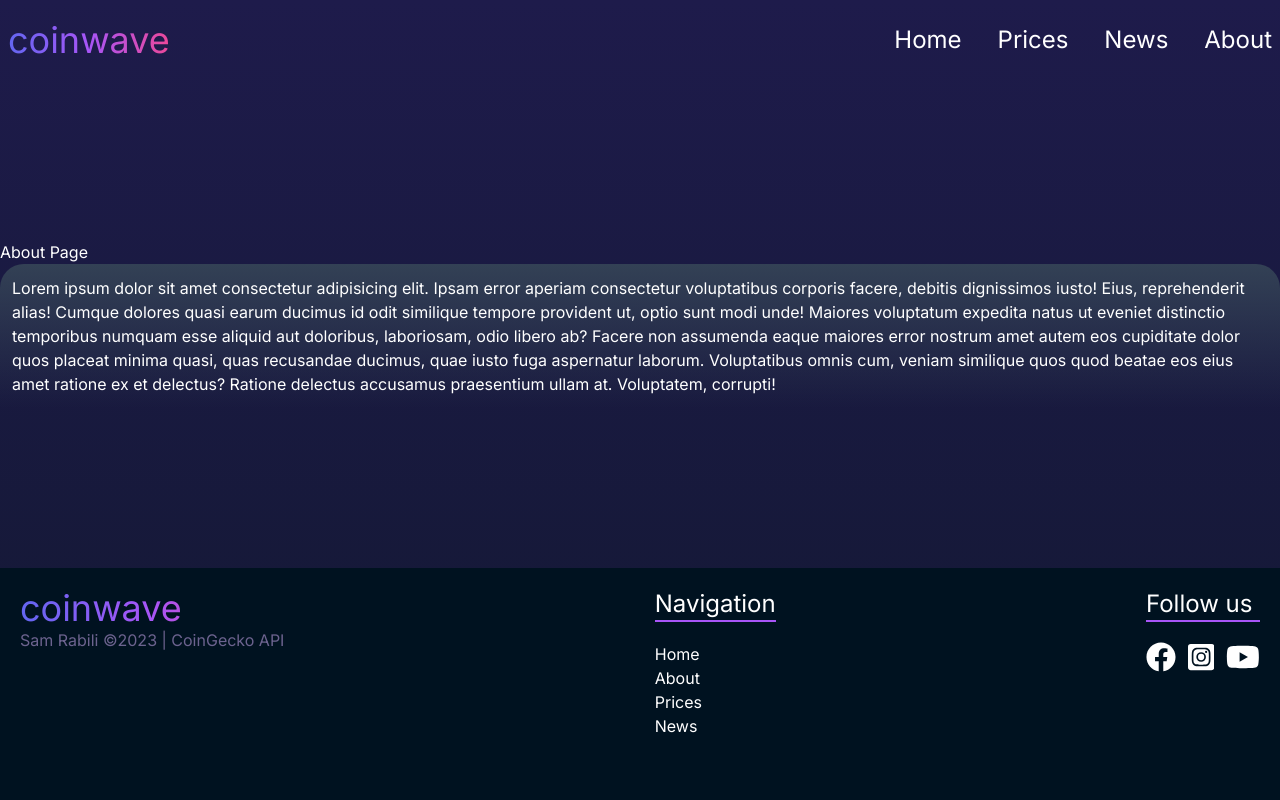
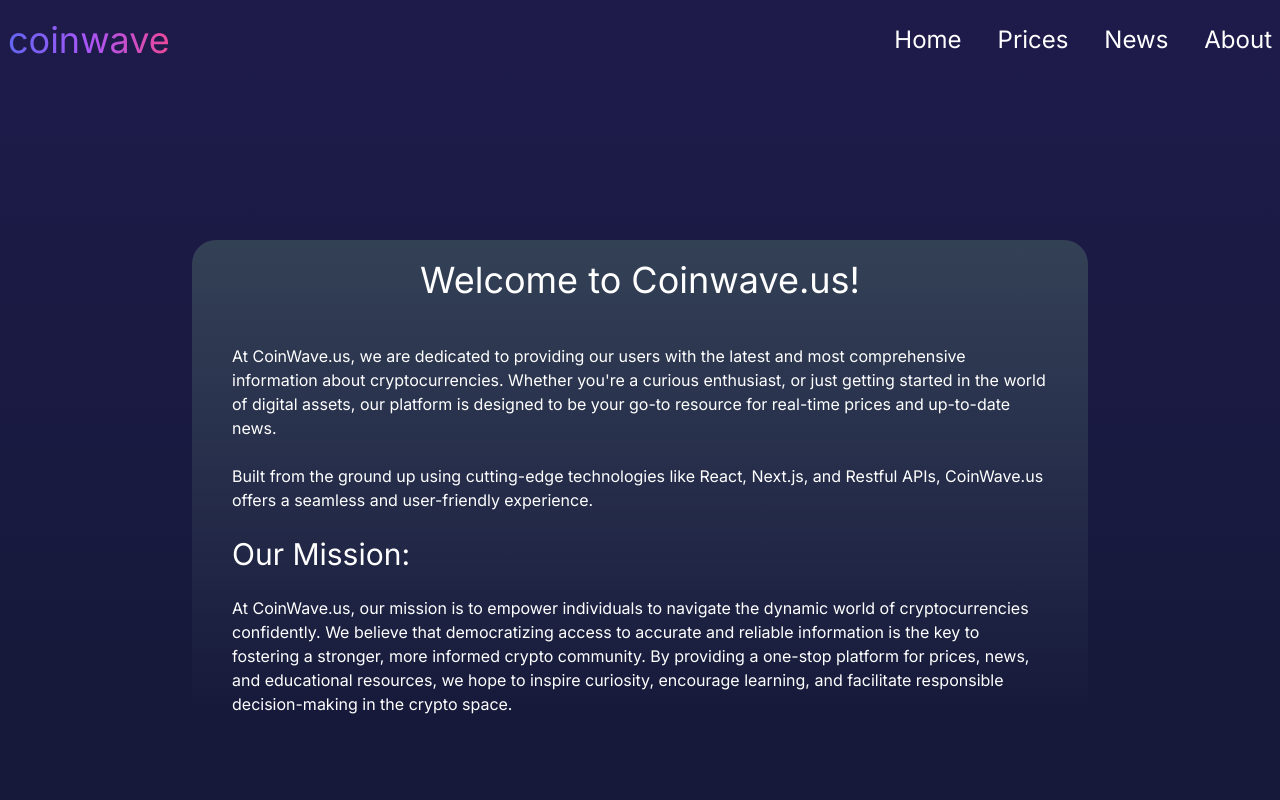
Before and after one commit to redmor/coinwave_nextjs, a Next.js app: page /about in a window 1280 px wide. Shown: the top 800 px of the page. Built offline with nearby package versions, Linux system fonts and the light colour scheme.

Commit message:
Added the About page

```diff
--- a/src/app/about/page.jsx
+++ b/src/app/about/page.jsx
@@ -1,12 +1,14 @@
 function About() {
   return (
-    <article className="max-w-7xl mx-4 xl:mx-auto my-40">
-      <div>About Page</div>
-      <section className=" bg-gradient-to-b from-slate-700 p-3 rounded-t-3xl ">
-          Lorem ipsum dolor sit amet consectetur adipisicing elit. Ipsam error aperiam consectetur voluptatibus corporis facere, debitis dignissimos iusto! Eius, reprehenderit alias! Cumque dolores quasi earum ducimus id odit similique tempore provident ut, optio sunt modi unde! Maiores voluptatum expedita natus ut eveniet distinctio temporibus numquam esse aliquid aut doloribus, laboriosam, odio libero ab? Facere non assumenda eaque maiores error nostrum amet autem eos cupiditate dolor quos placeat minima quasi, quas recusandae ducimus, quae iusto fuga aspernatur laborum. Voluptatibus omnis
-          cum, veniam similique quos quod beatae eos eius amet ratione ex et delectus? Ratione delectus accusamus praesentium ullam at. Voluptatem, corrupti!
-        </section>
+    <article className="max-w-4xl mx-4 xl:mx-auto my-40">
+      <section className=" bg-gradient-to-b from-slate-700 px-10 rounded-t-3xl ">
+        <h1 className="text-4xl text-center p-5">Welcome to Coinwave.us!</h1> <br />
+        <p>At CoinWave.us, we are dedicated to providing our users with the latest and most comprehensive information about cryptocurrencies. Whether you&apos;re a curious enthusiast, or just getting started in the world of digital assets, our platform is designed to be your go-to resource for real-time prices and up-to-date news.</p> <br />
+        <p>Built from the ground up using cutting-edge technologies like React, Next.js, and Restful APIs, CoinWave.us offers a seamless and user-friendly experience.</p><br />
+        <h1 className="text-3xl">Our Mission:</h1> <br />
+        <p>At CoinWave.us, our mission is to empower individuals to navigate the dynamic world of cryptocurrencies confidently. We believe that democratizing access to accurate and reliable information is the key to fostering a stronger, more informed crypto community. By providing a one-stop platform for prices, news, and educational resources, we hope to inspire curiosity, encourage learning, and facilitate responsible decision-making in the crypto space.</p>
+      </section>
     </article>
-  )
+  );
 }
-export default About
+export default About;
```
